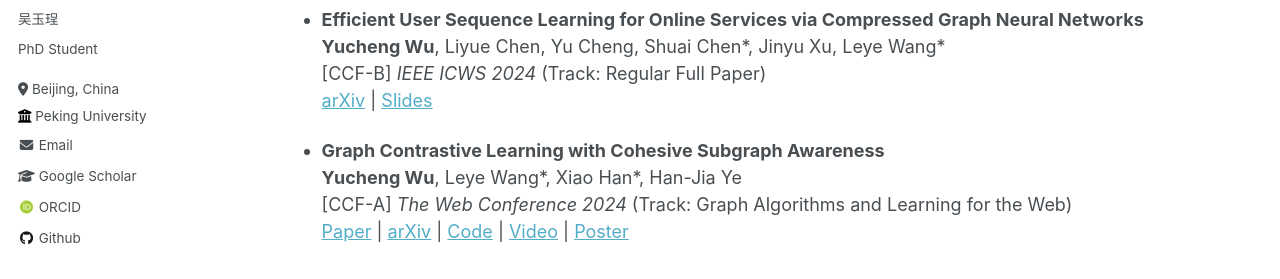
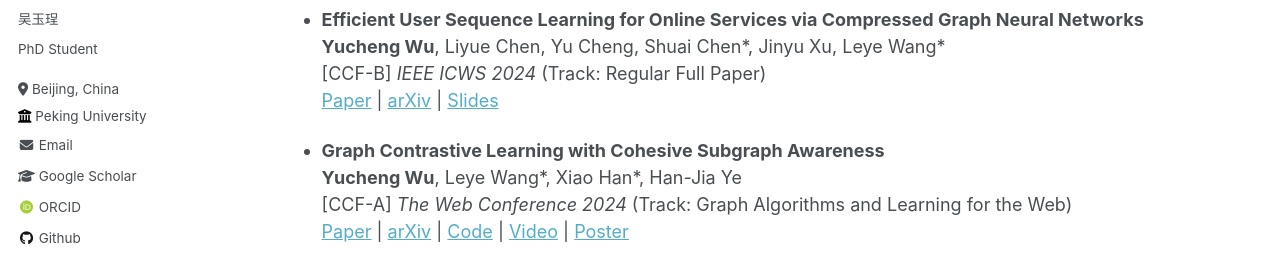
Before and after one commit to wuyucheng2002/wuyucheng2002.github.io, a Jekyll site: the page built from _pages/research.md, in a window 1280 px wide and 1111 px high. Shown: the part 326-605 px from the top of the window. Built offline with Jekyll 4.4.1, drawn with Linux system fonts in a browser that asks for light colours; some web fonts are replaced.

Commit message:
Update research.md

```diff
--- a/_pages/research.md
+++ b/_pages/research.md
@@ -14,6 +14,7 @@ You can also find a list of my published work on <a href="https://scholar.google
 * **Efficient User Sequence Learning for Online Services via Compressed Graph Neural Networks** <br/>
   <b>Yucheng Wu</b>, Liyue Chen, Yu Cheng, Shuai Chen\*, Jinyu Xu, Leye Wang\* <br/>
   [CCF-B] *IEEE ICWS 2024* (Track: Regular Full Paper) <br/>
+  <a href="https://ieeexplore.ieee.org/document/10707532" target="_blank">Paper</a> |
   <a href="https://arxiv.org/abs/2406.02979" target="_blank">arXiv</a> |
   <a href="https://wuyucheng2002.github.io/files/ICWS_ECSeq.pdf" target="_blank">Slides</a>
 
```
